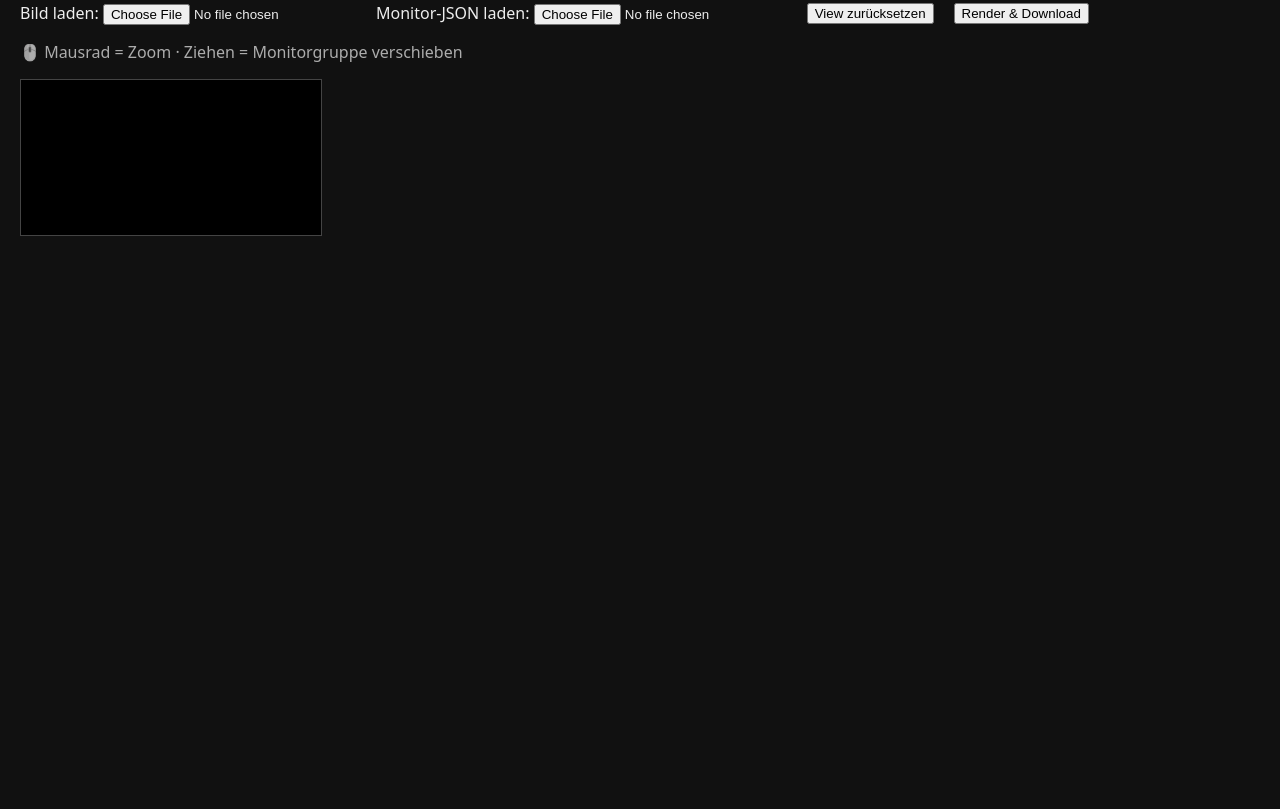
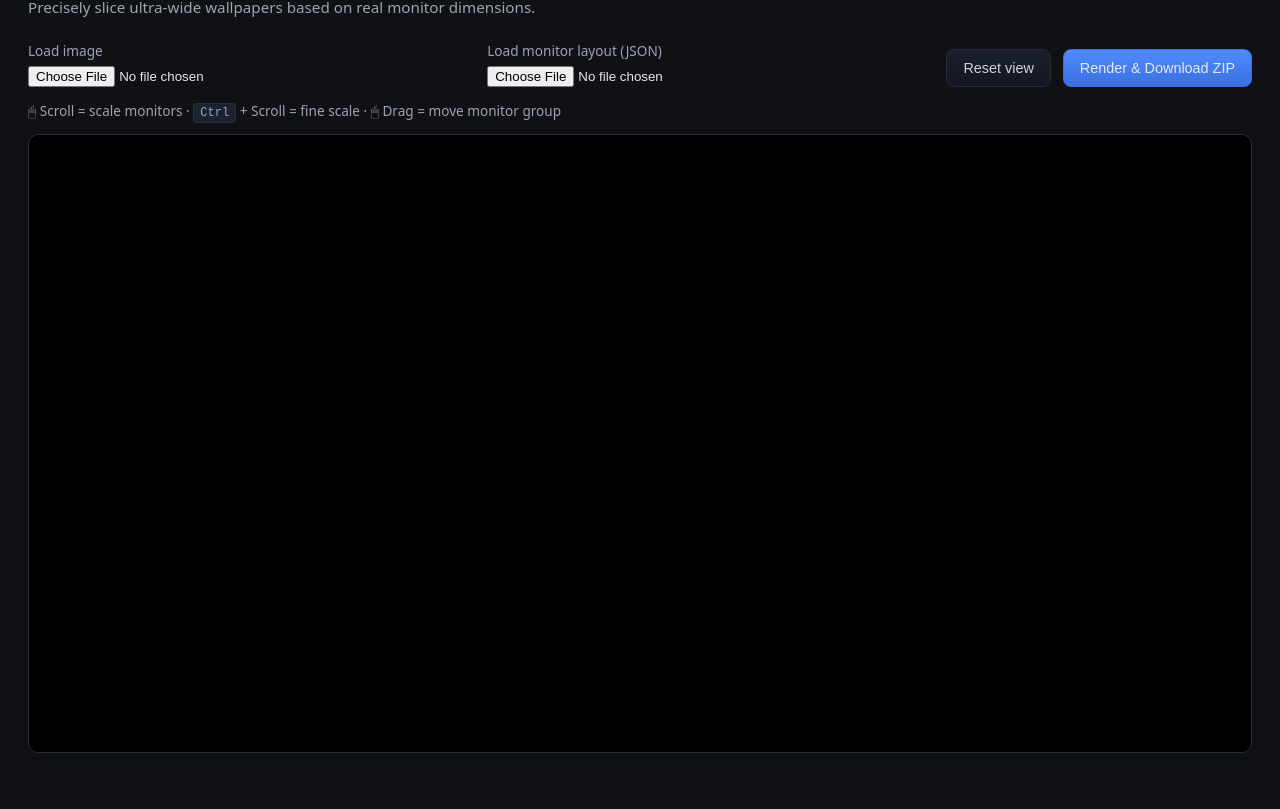
Before and after one commit to hoesentoet/wallpaper-cutter, a plain HTML site: page index.html in a window 1280 px wide. Shown: the part 72-881 px from the top of the page. Before the commit the page ends 800 px from the top, so only its background shows below. Drawn offline with nearby package versions, Linux system fonts and the light colour scheme.

Commit message:
Add modern design

```diff
--- a/index.html
+++ b/index.html
@@ -1,44 +1,61 @@
 <!DOCTYPE html>
-<html lang="de">
+<html lang="en">
 
 <head>
   <meta charset="UTF-8" />
   <title>Multi-Monitor Wallpaper Slicer</title>
+
   <link rel="stylesheet" href="style.css" />
   <script src="https://cdnjs.cloudflare.com/ajax/libs/jszip/3.10.1/jszip.min.js"></script>
 </head>
 
 <body>
+  <!-- Loader -->
   <div id="loader" class="hidden">
     <div class="spinner"></div>
-    <div id="loaderText">Lade…</div>
+    <div id="loaderText">Loading…</div>
   </div>
 
+  <main class="app">
+    <header>
       <h1>Multi-Monitor Wallpaper Slicer</h1>
+      <p class="subtitle">
+        Precisely slice ultra-wide wallpapers based on real monitor dimensions.
+      </p>
+    </header>
 
-  <div class="controls">
-    <label>
-      Bild laden:
+    <section class="controls">
+      <label class="file-input">
+        <span>Load image</span>
         <input type="file" id="imageInput" accept="image/*" />
       </label>
 
-    <label>
-      Monitor-JSON laden:
+      <label class="file-input">
+        <span>Load monitor layout (JSON)</span>
         <input type="file" id="jsonInput" accept=".json" />
       </label>
 
-    <button id="resetView">View zurücksetzen</button>
-    <button id="renderBtn">Render & Download</button>
+      <div class="buttons">
+        <button id="resetView" class="btn secondary">
+          Reset view
+        </button>
+
+        <button id="renderBtn" class="btn primary">
+          Render & Download ZIP
+        </button>
       </div>
+    </section>
 
-  <p style="opacity:.7">🖱️ Mausrad = Zoom · Ziehen = Monitorgruppe verschieben</p>
+    <p class="hint">
+      🖱 Scroll = scale monitors · <kbd>Ctrl</kbd> + Scroll = fine scale · 🖱 Drag = move monitor group
+    </p>
 
-  <div id="canvasWrapper">
+    <section id="canvasWrapper">
       <canvas id="previewCanvas"></canvas>
-  </div>
-  <div id="monitorInfo"></div>
+    </section>
 
-  <div id="downloads"></div>
+    <section id="monitorInfo"></section>
+  </main>
 
   <script src="script.js"></script>
 </body>
--- a/script.js
+++ b/script.js
@@ -268,7 +268,7 @@ function updateMonitorInfo() {
 
     div.textContent =
       `${m.name}: ` +
-      `Quelle ${effectiveWidth}×${effectiveHeight}px → ` +
+      `Selection ${effectiveWidth}×${effectiveHeight}px → ` +
       `Monitor ${m.px[0]}×${m.px[1]}px ` +
       (ok ? "✓" : "⚠️");
 
--- a/style.css
+++ b/style.css
@@ -1,59 +1,143 @@
-body {
-  font-family: system-ui, sans-serif;
-  background: #111;
-  color: #eee;
-  margin: 20px;
+/* ---------- Base ---------- */
+
+:root {
+  --bg: #0f1115;
+  --panel: #161a22;
+  --text: #e6e8ee;
+  --muted: #9aa4b2;
+  --border: #2a2f3a;
+
+  --accent: #4f8cff;
+  --accent-hover: #6ea0ff;
+
+  --ok: #4cd98b;
+  --warn: #ff6b6b;
 }
 
-#loader {
-  position: fixed;
-  inset: 0;
-  background: rgba(0,0,0,0.7);
-  flex-direction: column;
-  justify-content: center;
-  align-items: center;
-  z-index: 999;
+* {
+  box-sizing: border-box;
 }
 
-.flex {
-  display: flex;
+body {
+  margin: 0;
+  font-family: system-ui, -apple-system, Segoe UI, sans-serif;
+  background: var(--bg);
+  color: var(--text);
 }
 
-.hidden {
-  display: none;
+/* ---------- App Layout ---------- */
+
+.app {
+  max-width: 1800px;
+  margin: 0 auto;
+  padding: 24px 28px 40px;
 }
 
-.spinner {
-  width: 60px;
-  height: 60px;
-  border: 6px solid #444;
-  border-top-color: #fff;
-  border-radius: 50%;
-  animation: spin 1s linear infinite;
-}
-
-@keyframes spin {
-  to { transform: rotate(360deg); }
+header {
+  margin-bottom: 24px;
 }
 
 h1 {
-  margin-bottom: 10px;
+  margin: 0 0 6px;
+  font-size: 1.8rem;
+  font-weight: 600;
 }
 
-.controls {
-  display: flex;
-  gap: 20px;
-  align-items: center;
-  margin-bottom: 15px;
+.subtitle {
+  margin: 0;
+  color: var(--muted);
+  font-size: 0.95rem;
 }
 
+/* ---------- Controls ---------- */
+
+.controls {
+  display: grid;
+  grid-template-columns: 1fr 1fr auto;
+  gap: 16px 20px;
+  align-items: end;
+  margin-bottom: 14px;
+}
+
+.file-input {
+  display: flex;
+  flex-direction: column;
+  gap: 6px;
+  font-size: 0.85rem;
+  color: var(--muted);
+}
+
+.file-input input {
+  color: var(--text);
+}
+
+.buttons {
+  display: flex;
+  gap: 12px;
+}
+
+/* ---------- Buttons ---------- */
+
+.btn {
+  border: 1px solid var(--border);
+  background: linear-gradient(180deg, #1d2230, #141826);
+  color: var(--text);
+  padding: 10px 16px;
+  border-radius: 8px;
+  font-size: 0.9rem;
+  cursor: pointer;
+  transition: background 0.15s ease, transform 0.05s ease;
+}
+
+.btn:hover {
+  background: linear-gradient(180deg, #23283a, #191e2e);
+}
+
+.btn:active {
+  transform: translateY(1px);
+}
+
+.btn.primary {
+  background: linear-gradient(180deg, var(--accent), #3a6fe0);
+  border-color: #3a6fe0;
+}
+
+.btn.primary:hover {
+  background: linear-gradient(180deg, var(--accent-hover), #4b7fff);
+}
+
+.btn.secondary {
+  opacity: 0.9;
+}
+
+/* ---------- Hint ---------- */
+
+.hint {
+  margin: 10px 0 14px;
+  font-size: 0.85rem;
+  color: var(--muted);
+}
+
+kbd {
+  background: #1c2232;
+  border: 1px solid var(--border);
+  border-radius: 4px;
+  padding: 2px 6px;
+  font-size: 0.75rem;
+}
+
+/* ---------- Canvas ---------- */
+
 #canvasWrapper {
-  border: 1px solid #444;
-  display: inline-block;
+  border: 1px solid var(--border);
   background: #000;
+  border-radius: 10px;
+  padding: 6px;
 }
 
 canvas {
+  width: 100%;
+  display: block;
   cursor: grab;
 }
 
@@ -61,20 +145,64 @@ canvas:active {
   cursor: grabbing;
 }
 
+/* ---------- Monitor Info ---------- */
+
 #monitorInfo {
-  margin-top: 15px;
-  font-family: monospace;
+  margin-top: 16px;
+  display: grid;
+  gap: 6px;
+  font-family: ui-monospace, SFMono-Regular, Menlo, monospace;
+  font-size: 0.85rem;
+}
+
+#monitorInfo div {
+  padding: 6px 10px;
+  border-radius: 6px;
+  background: var(--panel);
+  border: 1px solid var(--border);
+}
+
+.ok {
+  color: var(--ok);
 }
 
 .warn {
-  color: #ff6666;
+  color: var(--warn);
 }
 
-.ok {
-  color: #66ff99;
+/* ---------- Loader ---------- */
+
+#loader {
+  position: fixed;
+  inset: 0;
+  background: rgba(10, 12, 18, 0.75);
+  flex-direction: column;
+  justify-content: center;
+  align-items: center;
+  z-index: 1000;
+  backdrop-filter: blur(4px);
 }
 
-#downloads img {
-  margin: 10px;
-  border: 1px solid #444;
+.hidden {
+  display: none;
 }
+
+.flex {
+  display: flex;
+}
+
+.spinner {
+  width: 56px;
+  height: 56px;
+  border: 5px solid #2a2f3a;
+  border-top-color: var(--accent);
+  border-radius: 50%;
+  animation: spin 1s linear infinite;
+  margin-bottom: 12px;
+}
+
+@keyframes spin {
+  to {
+    transform: rotate(360deg);
+  }
+}
```
Lines whose indentation alone changed are shown as unchanged.
